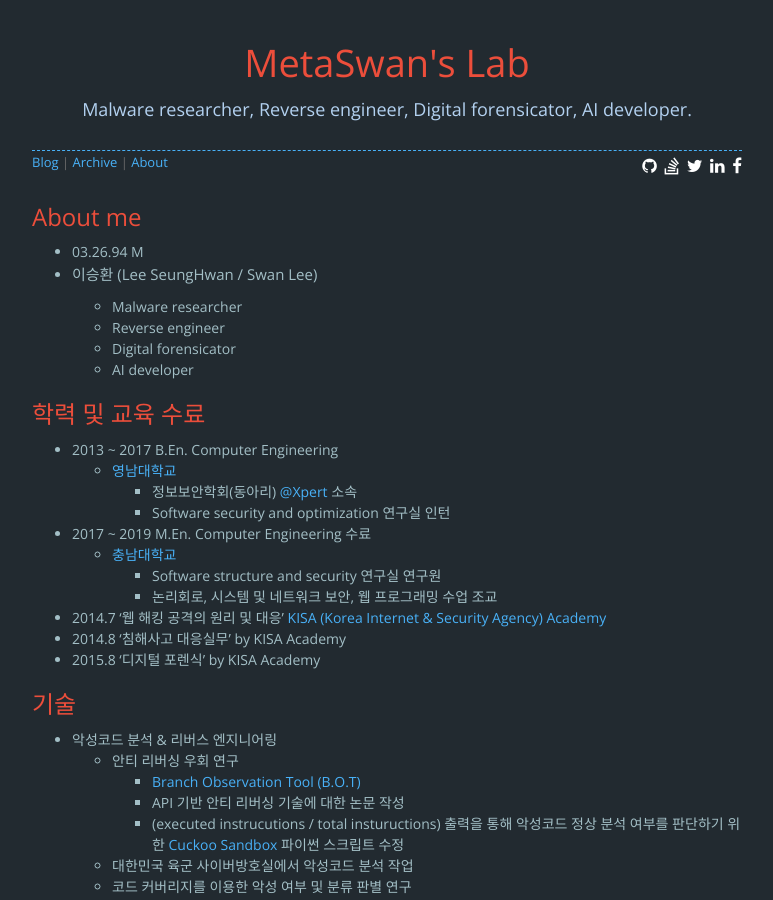
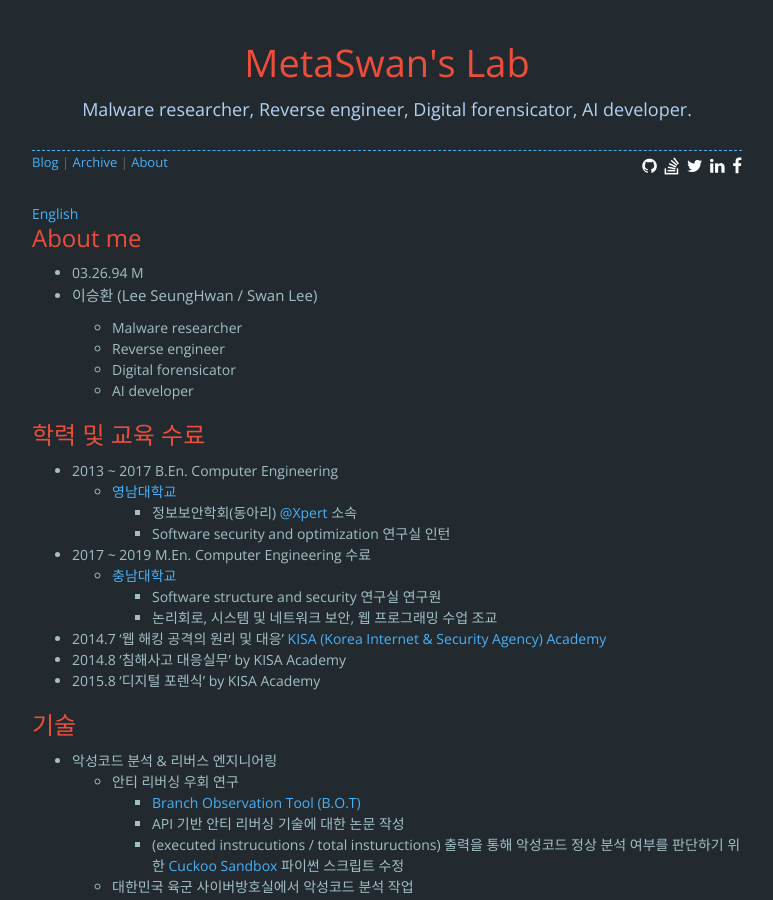
Before and after one commit to MetaSwan/metaswan.github.io, a Jekyll site: the page built from about_kor.html, in a window 1280 px wide and 900 px high. Shown: the whole window, without its empty margins (253-1026 px from the left). Built offline with Jekyll 4.4.1, drawn with Linux system fonts in a browser that asks for light colours; nearby versions of some CDN libraries; comment, search, counter and statistics services are not loaded.

Commit message:
Update about_kor.html

```diff
--- a/about_kor.html
+++ b/about_kor.html
@@ -7,6 +7,7 @@ layout: default
 <div class="resume row">
   <div class="col-md-12">
     <div id="about_me">
+      <a href="index.html">English</a>
       <h2>About me</h2>
       <p>{{site.data.about_kor.text | markdownify }}</p>
     </div>
```
